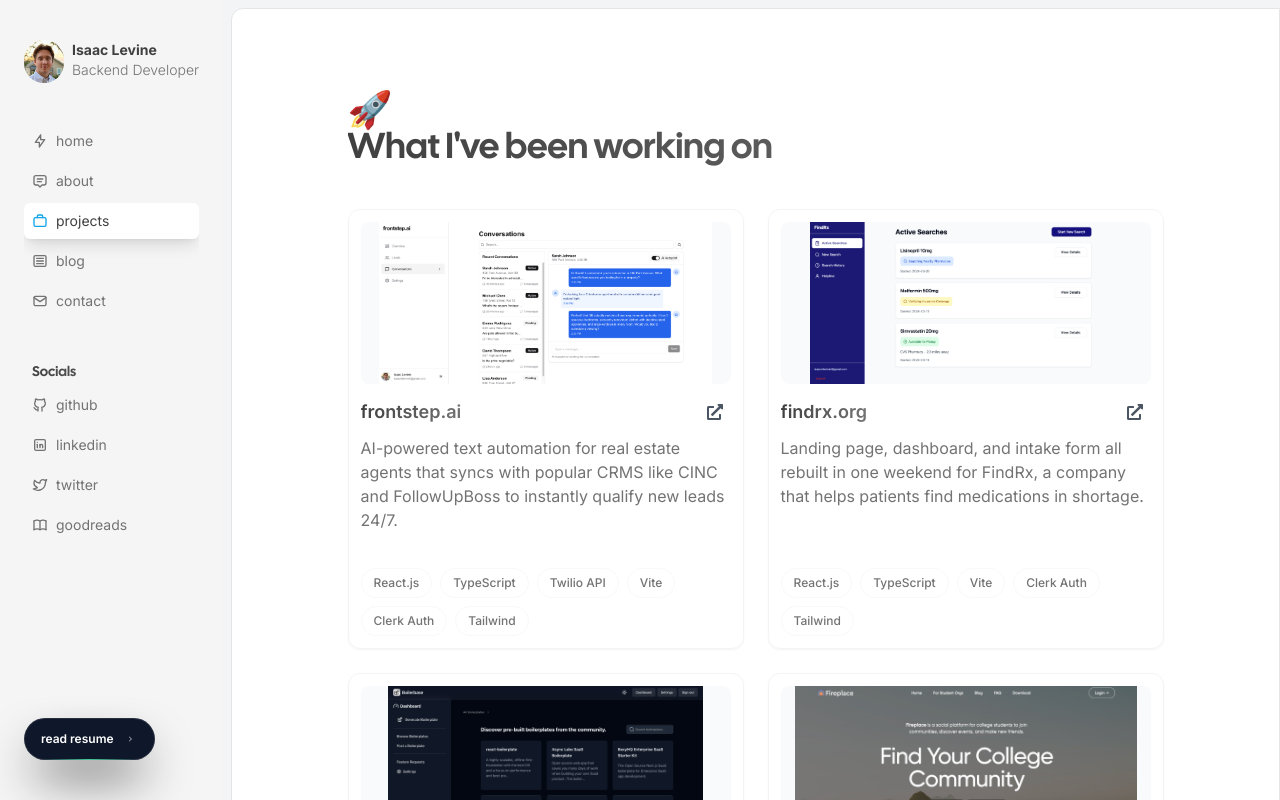
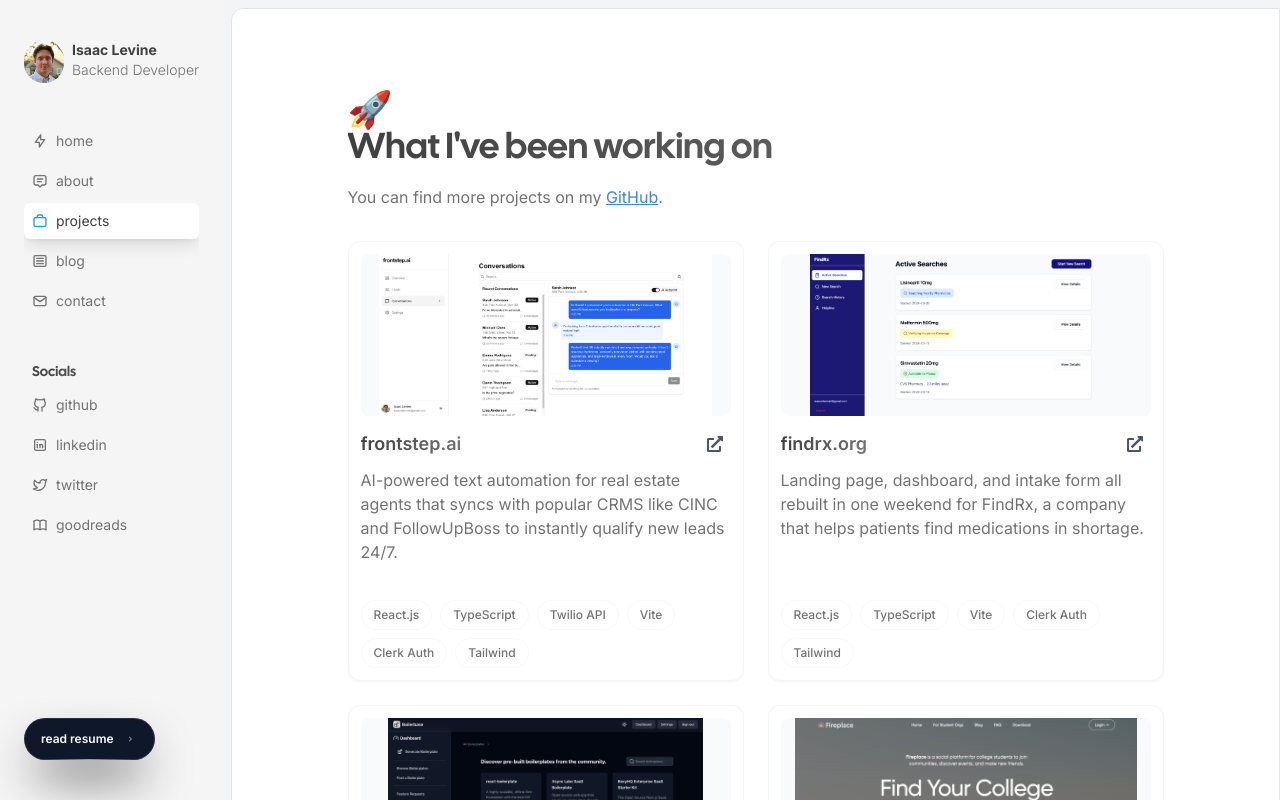
Before and after one commit to isaac-levine/portfolio, a Next.js app: page /projects in a window 1280 px wide. Built offline with nearby package versions, Linux system fonts and the light colour scheme.

Commit message:
Add sub-heading with github link

```diff
--- a/src/app/projects/page.tsx
+++ b/src/app/projects/page.tsx
@@ -5,6 +5,7 @@
 import { Projects } from "@/components/Projects";
 import { Metadata } from "next";
 import Image from "next/image";
+import Link from "next/link";
 
 export const metadata: Metadata = {
   title: "Projects | Isaac Levine",
@@ -16,11 +17,21 @@
   return (
     <Container>
       <span className="text-4xl">🚀</span>
-      <Heading className="font-black mb-10">
+      <Heading className="font-black mb-4">
         {" "}
         What I&apos;ve been working on
       </Heading>
-
+      <Paragraph className="mb-8">
+        You can find more projects on my{" "}
+        <Link
+          className="underline text-blue-500"
+          href="https://github.com/isaac-levine"
+          target="_blank"
+        >
+          GitHub
+        </Link>
+        .
+      </Paragraph>
       <Projects />
     </Container>
   );
```
